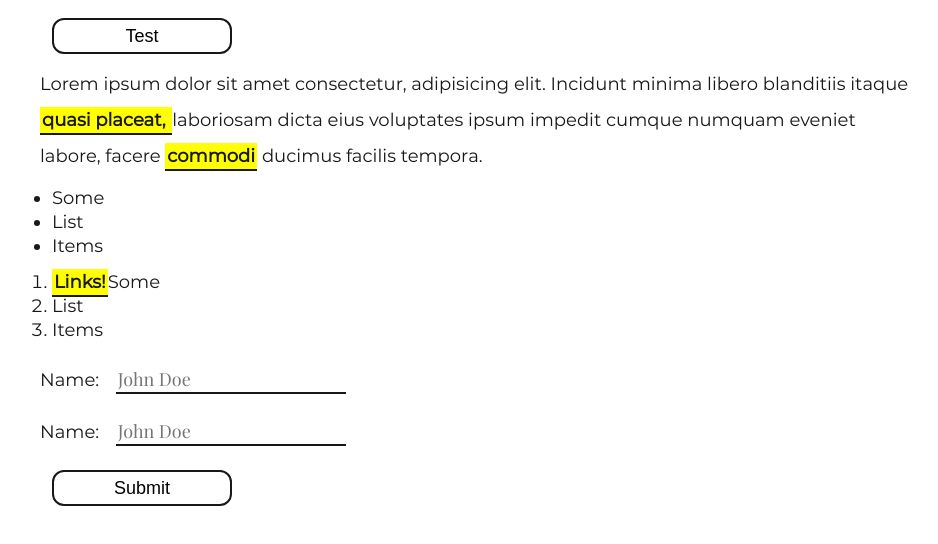
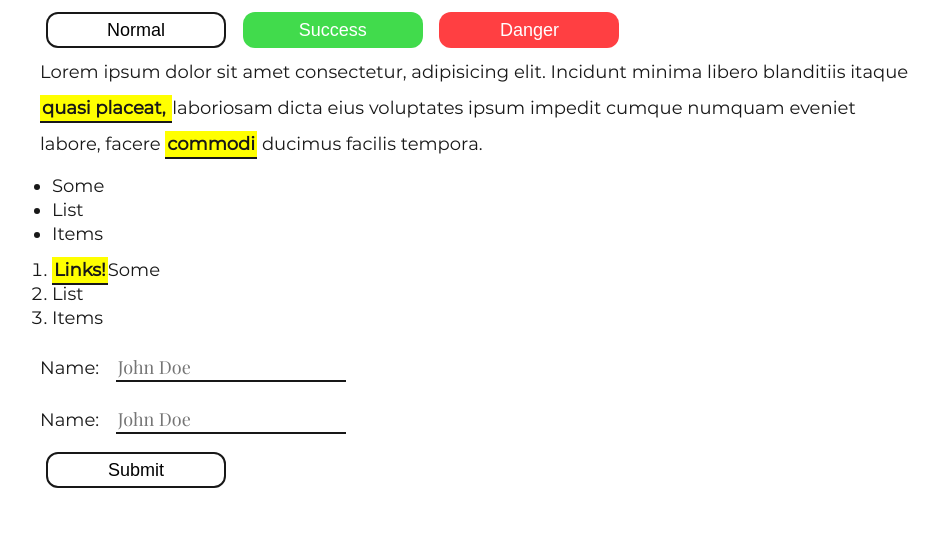
Before and after one commit to godcrampy/case-design, a website: page index.html in a window 1280 px wide. Shown: the part 238-782 px from the top of the page, without its empty margins (164-1102 px from the left). Drawn offline with nearby package versions, Linux system fonts and the light colour scheme; files that its build step writes are made by us from their sources.

Commit message:
add button variations

```diff
--- a/index.html
+++ b/index.html
@@ -10,7 +10,9 @@
 <body>
   <h1 class="title">Case Design</h1>
   <h2 class="subtitle">A Thoughtful Design Language</h2>
-  <button class="button">Test</button>
+  <button class="button">Normal</button>
+  <button class="button success">Success</button>
+  <button class="button danger">Danger</button>
   <p class="text">Lorem ipsum dolor sit amet consectetur, adipisicing elit. Incidunt minima libero blanditiis itaque
     <a>
       quasi placeat,
@@ -33,7 +35,7 @@
   <form>
     <label>Name: <input type="text" placeholder="John Doe"></label><br />
     <label>Name: <input type="text" placeholder="John Doe"></label><br />
-    <button class="button primary" type="submit">Submit</button>
+    <button class="button" type="submit">Submit</button>
   </form>
 
 </body>
--- a/sass/_colors.scss
+++ b/sass/_colors.scss
@@ -2,3 +2,6 @@ $dark: #181818;
 $light: #ffffff;
 $grey: #454545;
 $highlight: yellow;
+
+$success: #41DB4C;
+$danger: #FF3F42;
--- a/sass/case.scss
+++ b/sass/case.scss
@@ -14,6 +14,7 @@ body {
   color: $dark;
   font-size: 18px;
   margin: 12px;
+  background-color: $light;
 
   ::selection {
     background-color: $highlight;
--- a/sass/components/_button.scss
+++ b/sass/components/_button.scss
@@ -1,7 +1,7 @@
 @import "../colors";
 
 .button {
-  margin: 12px;
+  margin: 6px;
   background-color: $light;
   border: 2px solid $dark;
   width: 180px;
@@ -18,4 +18,37 @@
   &:focus {
     outline: none;
   }
+
+  &.success {
+    background-color: $success;
+    border: none;
+
+    &:hover {
+      color: $light;
+      background-color: $dark;
+    }
+  }
+
+
+  &.success {
+    background-color: $success;
+    border: none;
+    color: $light;
+
+    &:hover {
+      color: $light;
+      background-color: $dark;
+    }
+  }
+
+  &.danger {
+    background-color: $danger;
+    color: $light;
+    border: none;
+
+    &:hover {
+      color: $light;
+      background-color: $dark;
+    }
+  }
 }
```
